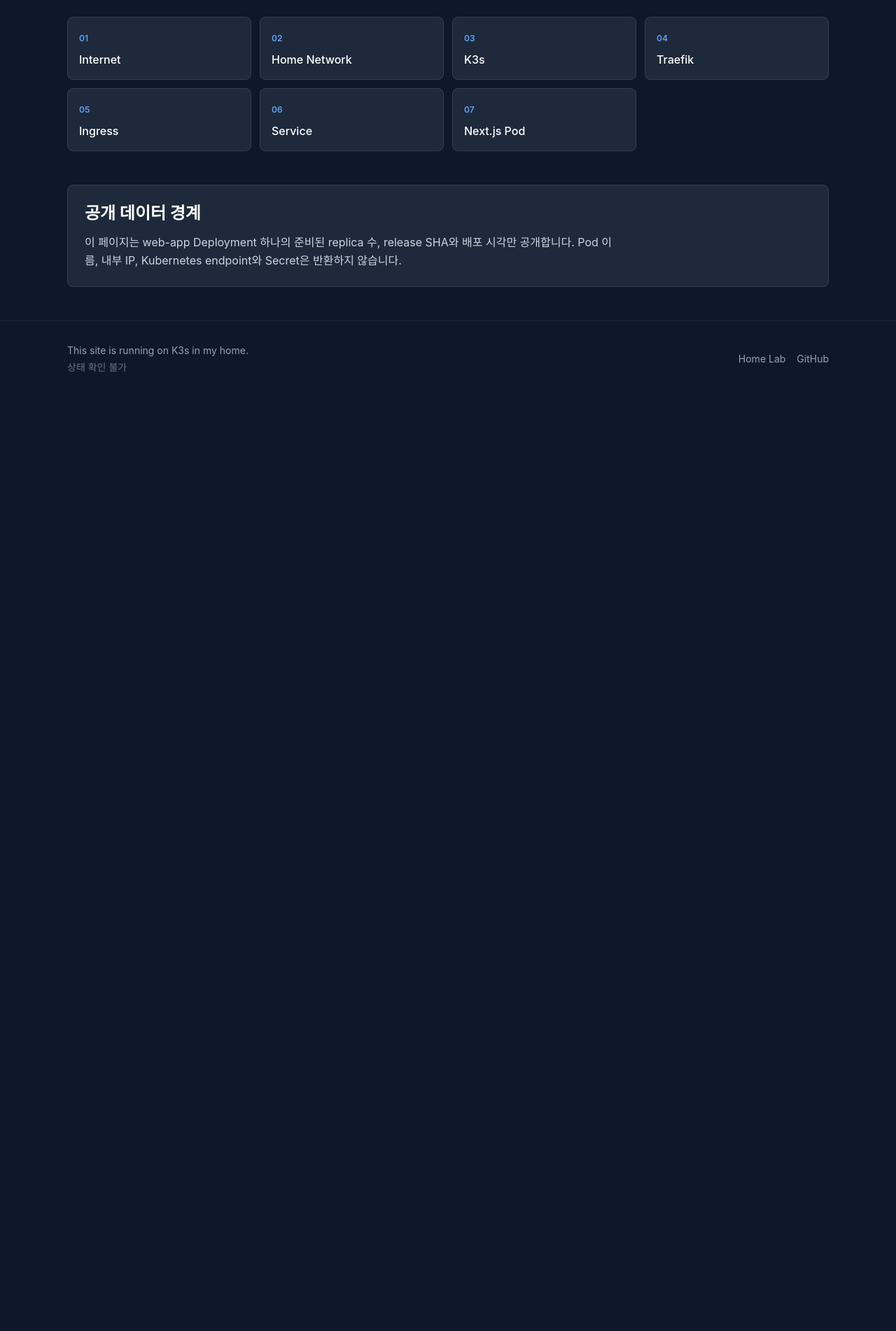
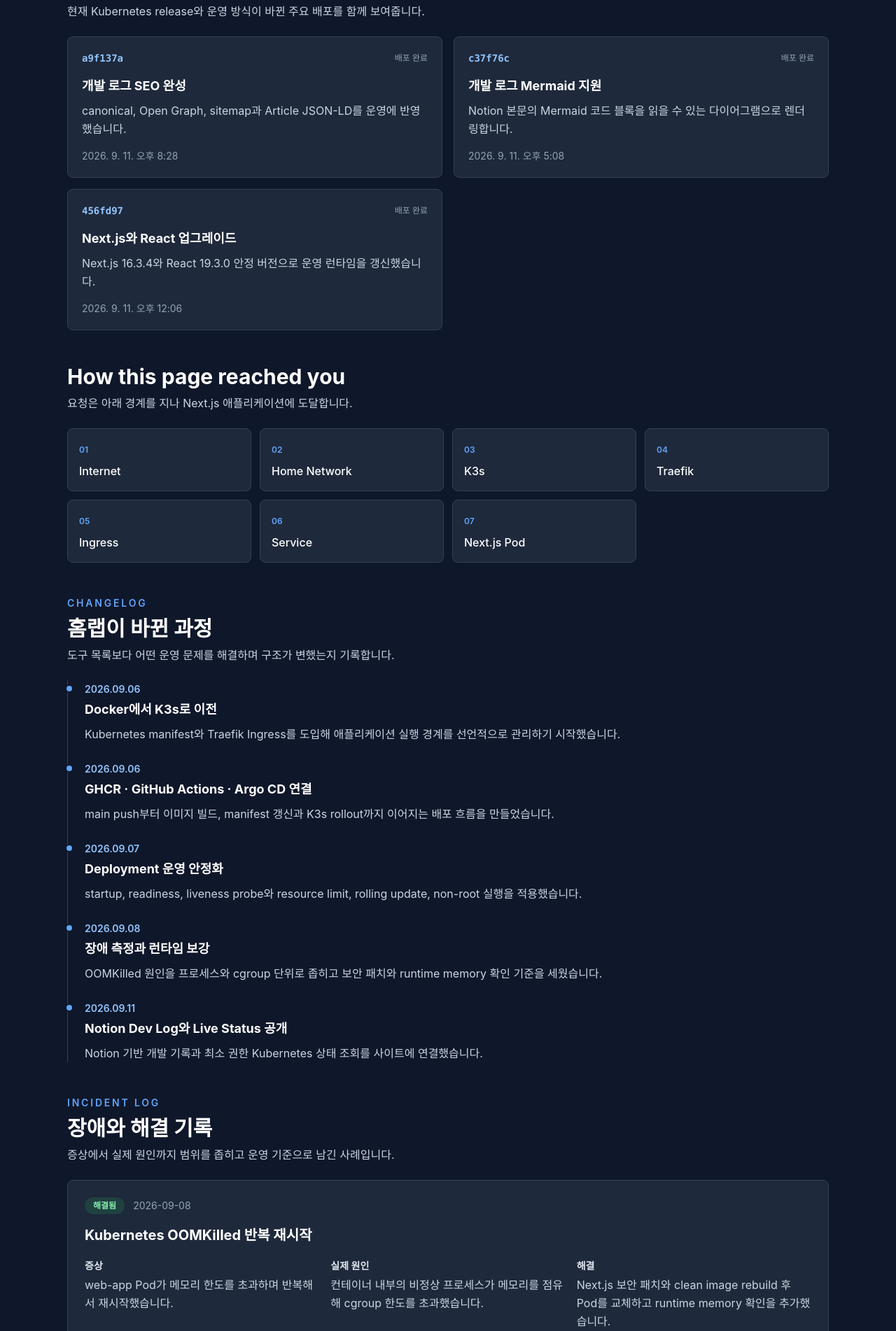
Before and after one commit to dongmin3891/ddongmy-os, a Next.js app: page /lab in a window 1280 px wide. Shown: the part 578-2480 px from the top of the page at 70% size. Before the commit the page ends 1145 px from the top, so only its background shows below. Built offline with nearby package versions, Linux system fonts and the light colour scheme; a web font is replaced by a local one.

Commit message:
feat: add homelab operations history

```diff
--- a/app/(site)/lab/page.tsx
+++ b/app/(site)/lab/page.tsx
@@ -1,6 +1,9 @@
 import type { Metadata } from 'next'
 import PageIntro from '@/components/site/PageIntro'
+import DeploymentHistorySection from '@/features/homelab/components/DeploymentHistorySection'
+import HomelabChangelogSection from '@/features/homelab/components/HomelabChangelogSection'
 import HomelabStatusPanel from '@/features/homelab/components/HomelabStatusPanel'
+import IncidentLogSection from '@/features/homelab/components/IncidentLogSection'
 import { getHomelabStatus } from '@/features/homelab/kubernetes-homelab-status.server'
 
 export const dynamic = 'force-dynamic'
@@ -26,6 +29,8 @@ export default async function HomeLabPage() {
 
       <HomelabStatusPanel homelabStatus={homelabStatus} />
 
+      <DeploymentHistorySection homelabStatus={homelabStatus} />
+
       <section className="space-y-6" aria-labelledby="request-path-title">
         <div className="space-y-2">
           <h2 id="request-path-title" className="text-3xl font-bold text-white">How this page reached you</h2>
@@ -41,6 +46,10 @@ export default async function HomeLabPage() {
         </ol>
       </section>
 
+      <HomelabChangelogSection />
+
+      <IncidentLogSection />
+
       <section className="rounded-lg border border-slate-700 bg-slate-800 p-6" aria-labelledby="lab-access-title">
         <h2 id="lab-access-title" className="text-2xl font-bold text-white">공개 데이터 경계</h2>
         <p className="mt-3 max-w-3xl leading-relaxed text-slate-300">
--- /dev/null
+++ b/features/homelab/components/DeploymentHistorySection.tsx
@@ -0,0 +1,70 @@
+import type { PublicHomelabStatus } from '../homelab-status'
+import { recentDeployments } from '../homelab-history'
+
+type DeploymentHistorySectionProps = {
+  homelabStatus: PublicHomelabStatus
+}
+
+const dateFormatter = new Intl.DateTimeFormat('ko-KR', {
+  dateStyle: 'medium',
+  timeStyle: 'short',
+  timeZone: 'Asia/Seoul',
+})
+
+function formatDeploymentDate(value: string) {
+  return dateFormatter.format(new Date(value))
+}
+
+export default function DeploymentHistorySection({ homelabStatus }: DeploymentHistorySectionProps) {
+  const currentDeployment =
+    homelabStatus.status === 'unavailable' || !homelabStatus.releaseSha || !homelabStatus.deployedAt
+      ? undefined
+      : {
+          releaseSha: homelabStatus.releaseSha,
+          deployedAt: homelabStatus.deployedAt,
+          title: '현재 운영 버전',
+          summary: `${homelabStatus.readyReplicas}/${homelabStatus.desiredReplicas} replicas가 준비된 상태입니다.`,
+        }
+
+  const deployments = currentDeployment
+    ? [currentDeployment, ...recentDeployments.filter(({ releaseSha }) => releaseSha !== currentDeployment.releaseSha)]
+    : recentDeployments
+
+  return (
+    <section className="space-y-6" aria-labelledby="deployment-history-title">
+      <div className="space-y-2">
+        <p className="text-sm font-semibold uppercase tracking-[0.2em] text-primary-400">Deployments</p>
+        <h2 id="deployment-history-title" className="text-3xl font-bold text-white">
+          최근 배포
+        </h2>
+        <p className="max-w-3xl text-slate-300">
+          현재 Kubernetes release와 운영 방식이 바뀐 주요 배포를 함께 보여줍니다.
+        </p>
+      </div>
+
+      <ol className="grid gap-4 md:grid-cols-2">
+        {deployments.map((deployment, index) => (
+          <li key={deployment.releaseSha} className="rounded-lg border border-slate-700 bg-slate-800 p-5">
+            <div className="flex items-center justify-between gap-4">
+              <a
+                href={`https://github.com/dongmin3891/ddongmy-os/commit/${deployment.releaseSha}`}
+                target="_blank"
+                rel="noreferrer"
+                className="font-mono text-sm font-semibold text-primary-300 hover:text-primary-200"
+                aria-label={`${deployment.releaseSha} 커밋 보기`}
+              >
+                {deployment.releaseSha}
+              </a>
+              <span className="text-xs font-medium text-slate-400">{index === 0 && currentDeployment ? '현재' : '배포 완료'}</span>
+            </div>
+            <h3 className="mt-4 text-lg font-bold text-white">{deployment.title}</h3>
+            <p className="mt-2 leading-relaxed text-slate-300">{deployment.summary}</p>
+            <time dateTime={deployment.deployedAt} className="mt-4 block text-sm text-slate-400">
+              {formatDeploymentDate(deployment.deployedAt)}
+            </time>
+          </li>
+        ))}
+      </ol>
+    </section>
+  )
+}
--- /dev/null
+++ b/features/homelab/components/HomelabChangelogSection.tsx
@@ -0,0 +1,28 @@
+import { homelabChanges } from '../homelab-history'
+
+export default function HomelabChangelogSection() {
+  return (
+    <section className="space-y-6" aria-labelledby="homelab-changelog-title">
+      <div className="space-y-2">
+        <p className="text-sm font-semibold uppercase tracking-[0.2em] text-primary-400">Changelog</p>
+        <h2 id="homelab-changelog-title" className="text-3xl font-bold text-white">
+          홈랩이 바뀐 과정
+        </h2>
+        <p className="max-w-3xl text-slate-300">
+          도구 목록보다 어떤 운영 문제를 해결하며 구조가 변했는지 기록합니다.
+        </p>
+      </div>
+
+      <ol className="relative space-y-6 border-l border-slate-700 pl-6">
+        {homelabChanges.map((change) => (
+          <li key={`${change.period}-${change.title}`} className="relative">
+            <span className="absolute -left-[1.77rem] top-1.5 size-3 rounded-full border-2 border-slate-900 bg-primary-400" aria-hidden="true" />
+            <time className="text-sm font-semibold text-primary-300">{change.period}</time>
+            <h3 className="mt-1 text-lg font-bold text-white">{change.title}</h3>
+            <p className="mt-2 max-w-3xl leading-relaxed text-slate-300">{change.summary}</p>
+          </li>
+        ))}
+      </ol>
+    </section>
+  )
+}
--- /dev/null
+++ b/features/homelab/components/IncidentLogSection.tsx
@@ -0,0 +1,49 @@
+import Link from 'next/link'
+import { homelabIncidents } from '../homelab-history'
+
+export default function IncidentLogSection() {
+  return (
+    <section className="space-y-6" aria-labelledby="incident-log-title">
+      <div className="space-y-2">
+        <p className="text-sm font-semibold uppercase tracking-[0.2em] text-primary-400">Incident Log</p>
+        <h2 id="incident-log-title" className="text-3xl font-bold text-white">
+          장애와 해결 기록
+        </h2>
+        <p className="max-w-3xl text-slate-300">
+          증상에서 실제 원인까지 범위를 좁히고 운영 기준으로 남긴 사례입니다.
+        </p>
+      </div>
+
+      <div className="space-y-4">
+        {homelabIncidents.map((incident) => (
+          <article key={incident.id} className="rounded-lg border border-slate-700 bg-slate-800 p-6">
+            <div className="flex flex-wrap items-center gap-3">
+              <span className="rounded-full bg-green-500/15 px-3 py-1 text-xs font-semibold text-green-300">해결됨</span>
+              <time dateTime={incident.occurredAt} className="text-sm text-slate-400">
+                {incident.occurredAt}
+              </time>
+            </div>
+            <h3 className="mt-4 text-xl font-bold text-white">{incident.title}</h3>
+            <dl className="mt-5 grid gap-4 md:grid-cols-3">
+              <div>
+                <dt className="text-sm font-semibold text-slate-200">증상</dt>
+                <dd className="mt-1 leading-relaxed text-slate-300">{incident.symptom}</dd>
+              </div>
+              <div>
+                <dt className="text-sm font-semibold text-slate-200">실제 원인</dt>
+                <dd className="mt-1 leading-relaxed text-slate-300">{incident.cause}</dd>
+              </div>
+              <div>
+                <dt className="text-sm font-semibold text-slate-200">해결</dt>
+                <dd className="mt-1 leading-relaxed text-slate-300">{incident.resolution}</dd>
+              </div>
+            </dl>
+            <Link href={incident.developmentLogHref} className="mt-6 inline-flex font-semibold text-primary-300 hover:text-primary-200">
+              자세한 장애 분석 읽기
+            </Link>
+          </article>
+        ))}
+      </div>
+    </section>
+  )
+}
--- /dev/null
+++ b/features/homelab/homelab-history.ts
@@ -0,0 +1,83 @@
+export type DeploymentRecord = {
+  releaseSha: string
+  deployedAt: string
+  title: string
+  summary: string
+}
+
+export type HomelabIncident = {
+  id: string
+  occurredAt: string
+  title: string
+  symptom: string
+  cause: string
+  resolution: string
+  developmentLogHref: string
+}
+
+export type HomelabChange = {
+  period: string
+  title: string
+  summary: string
+}
+
+export const recentDeployments: readonly DeploymentRecord[] = [
+  {
+    releaseSha: 'a9f137a',
+    deployedAt: '2026-09-11T20:28:12+09:00',
+    title: '개발 로그 SEO 완성',
+    summary: 'canonical, Open Graph, sitemap과 Article JSON-LD를 운영에 반영했습니다.',
+  },
+  {
+    releaseSha: 'c37f76c',
+    deployedAt: '2026-09-11T17:08:16+09:00',
+    title: '개발 로그 Mermaid 지원',
+    summary: 'Notion 본문의 Mermaid 코드 블록을 읽을 수 있는 다이어그램으로 렌더링합니다.',
+  },
+  {
+    releaseSha: '456fd97',
+    deployedAt: '2026-09-11T12:06:57+09:00',
+    title: 'Next.js와 React 업그레이드',
+    summary: 'Next.js 16.3.4와 React 19.3.0 안정 버전으로 운영 런타임을 갱신했습니다.',
+  },
+]
+
+export const homelabIncidents: readonly HomelabIncident[] = [
+  {
+    id: 'kubernetes-oomkilled',
+    occurredAt: '2026-09-08',
+    title: 'Kubernetes OOMKilled 반복 재시작',
+    symptom: 'web-app Pod가 메모리 한도를 초과하며 반복해서 재시작했습니다.',
+    cause: '컨테이너 내부의 비정상 프로세스가 메모리를 점유해 cgroup 한도를 초과했습니다.',
+    resolution: 'Next.js 보안 패치와 clean image rebuild 후 Pod를 교체하고 runtime memory 확인을 추가했습니다.',
+    developmentLogHref: '/log/kubernetes-oomkilled',
+  },
+]
+
+export const homelabChanges: readonly HomelabChange[] = [
+  {
+    period: '2026.09.06',
+    title: 'Docker에서 K3s로 이전',
+    summary: 'Kubernetes manifest와 Traefik Ingress를 도입해 애플리케이션 실행 경계를 선언적으로 관리하기 시작했습니다.',
+  },
+  {
+    period: '2026.09.06',
+    title: 'GHCR · GitHub Actions · Argo CD 연결',
+    summary: 'main push부터 이미지 빌드, manifest 갱신과 K3s rollout까지 이어지는 배포 흐름을 만들었습니다.',
+  },
+  {
+    period: '2026.09.07',
+    title: 'Deployment 운영 안정화',
+    summary: 'startup, readiness, liveness probe와 resource limit, rolling update, non-root 실행을 적용했습니다.',
+  },
+  {
+    period: '2026.09.08',
+    title: '장애 측정과 런타임 보강',
+    summary: 'OOMKilled 원인을 프로세스와 cgroup 단위로 좁히고 보안 패치와 runtime memory 확인 기준을 세웠습니다.',
+  },
+  {
+    period: '2026.09.11',
+    title: 'Notion Dev Log와 Live Status 공개',
+    summary: 'Notion 기반 개발 기록과 최소 권한 Kubernetes 상태 조회를 사이트에 연결했습니다.',
+  },
+]
```
Also changed, not shown: 2 other files (tests, documents, lock files or other folders).
